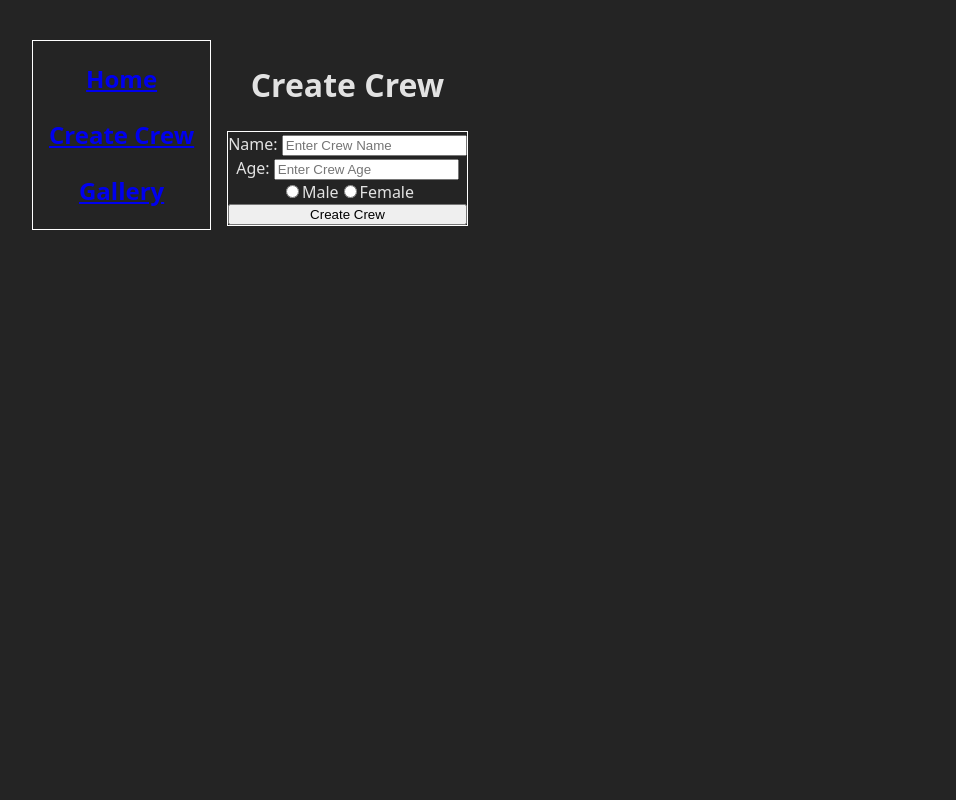
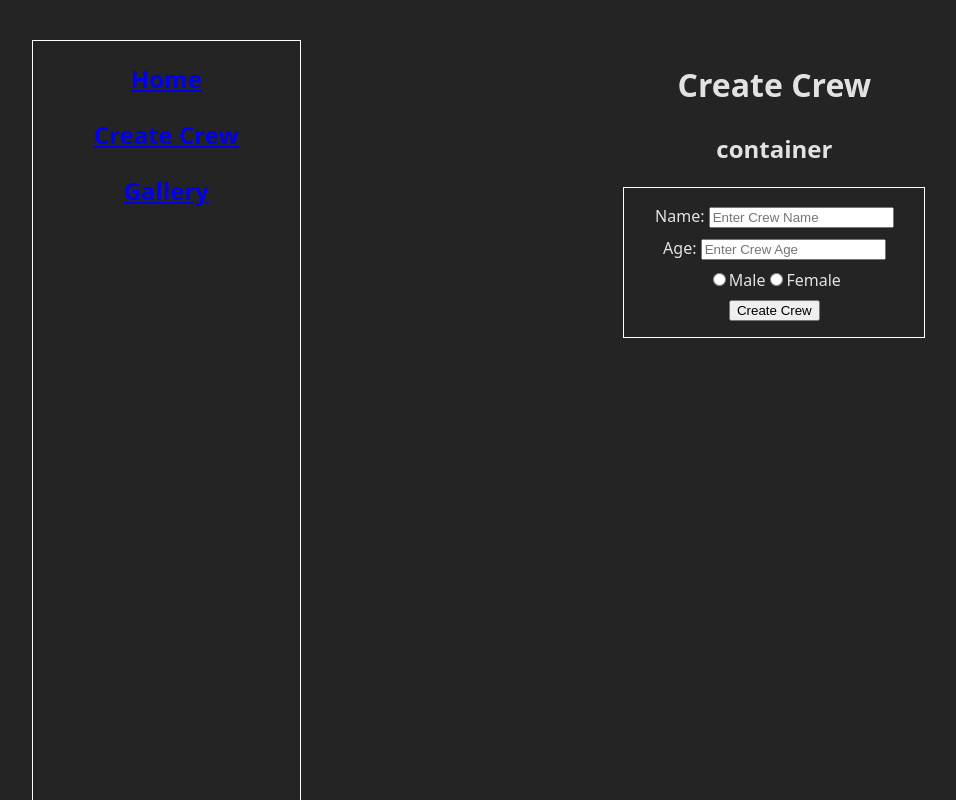
Before and after one commit to Stanbkrylix/crewmate-create-supabase, a React (Vite) app: page /creation in a window 1280 px wide. Shown: the top 800 px of the page, without its empty margins (8-964 px from the left). Built offline with nearby package versions, Linux system fonts and the light colour scheme.

Commit message:
simple add to array

```diff
--- a/src/App.css
+++ b/src/App.css
@@ -12,9 +12,43 @@
 .menu-container {
     border: 1px solid white;
     padding: 0 1rem;
+    width: 20%;
+}
+
+.page-container {
+    width: 78%;
+}
+
+/* Home */
+.home {
+    height: 100vh;
+}
+
+/* Create container */
+.create-container {
+    margin: auto 0;
+    width: 100%;
+}
+.create-card-container {
+    /* margin: auto 0; */
+    height: 100vh;
 }
 .card {
     display: flex;
     border: 1px solid white;
     flex-direction: column;
+    padding: 1rem 0;
+    width: 300px;
+    /* align-content: center; */
+    align-items: center;
+    margin: 0 auto;
+    gap: 0.5rem;
 }
+.create-btn {
+    cursor: pointer;
+}
+
+/* Gallery */
+.gallery {
+    height: 100vh;
+}
--- a/src/App.jsx
+++ b/src/App.jsx
@@ -8,15 +8,36 @@ import "./App.css";
 // import
 
 function App() {
-    const [countArray, setCountArray] = useState([]);
+    const [dataArray, setDataArray] = useState([]);
+    function handleData() {
+        console.log(dataArray);
+    }
+
+    function addDataArray(data) {
+        setDataArray((prev) => [...prev, data]);
+        console.log(dataArray);
+    }
 
     return (
         <BrowserRouter>
             <Routes>
                 <Route element={<Layout menu={<Menu />} />}>
                     <Route path="/" element={<Home />} />
-                    <Route path="/creation" element={<Creation />} />
-                    <Route path="/gallery" element={<Gallery />} />
+                    <Route
+                        path="/creation"
+                        element={
+                            <Creation
+                                data={dataArray}
+                                addDataArray={addDataArray}
+                            />
+                        }
+                    />
+                    <Route
+                        path="/gallery"
+                        element={
+                            <Gallery data={dataArray} handleData={handleData} />
+                        }
+                    />
                     {/* <Route path="/recipe/:id" element={<FoodRecipe />} /> */}
                     <Route path="*" element={<div>Not Found</div>} />
                 </Route>
--- a/src/Pages/Creation.jsx
+++ b/src/Pages/Creation.jsx
@@ -1,9 +1,32 @@
-function Creation() {
-    // const []
+import { useState } from "react";
+
+function Creation({ data, addDataArray }) {
+    const [inputObject, setInputObject] = useState({
+        name: "",
+        age: "",
+        gender: "",
+    });
+
+    function handleChange(e) {
+        const { name, value } = e.target;
+        setInputObject((prev) => ({ ...prev, [name]: value }));
+    }
+
+    function addToData() {
+        if (!inputObject.name || !inputObject.age || !inputObject.gender) {
+            alert("Please Fill out every thing");
+            return;
+        }
+
+        addDataArray(inputObject);
+        setInputObject({ name: "", age: "", gender: "" });
+    }
+
     return (
         <div className="create-container">
             <h1>Create Crew</h1>
             <div className="create-card-container">
+                <h2>container</h2>
                 <div className="card">
                     <label htmlFor="">
                         Name:{" "}
@@ -11,6 +34,8 @@ function Creation() {
                             name="name"
                             type="text"
                             placeholder="Enter Crew Name"
+                            value={inputObject.name}
+                            onChange={handleChange}
                         />
                     </label>
                     <label htmlFor="">
@@ -19,11 +44,19 @@ function Creation() {
                             name="age"
                             type="number"
                             placeholder="Enter Crew Age"
+                            value={inputObject.age}
+                            onChange={handleChange}
                         />
                     </label>
                     <div className="gender-radios">
                         <label htmlFor="">
-                            <input name="gender" type="radio" value="male" />
+                            <input
+                                name="gender"
+                                type="radio"
+                                value="male"
+                                checked={inputObject.gender === "male"}
+                                onChange={handleChange}
+                            />
                             Male
                         </label>
                         <label htmlFor="">
@@ -31,11 +64,15 @@ function Creation() {
                                 name="gender"
                                 type="radio"
                                 value={"female"}
+                                checked={inputObject.gender === "female"}
+                                onChange={handleChange}
                             />
                             Female
                         </label>
                     </div>
-                    <button className="create-btn">Create Crew</button>
+                    <button className="create-btn" onClick={addToData}>
+                        Create Crew
+                    </button>
                 </div>
             </div>
         </div>
--- a/src/Pages/Gallery.jsx
+++ b/src/Pages/Gallery.jsx
@@ -1,6 +1,6 @@
 function Gallery() {
     return (
-        <div>
+        <div className="gallery">
             <h1>Gallery</h1>
         </div>
     );
--- a/src/Pages/Home.jsx
+++ b/src/Pages/Home.jsx
@@ -1,6 +1,6 @@
 function Home() {
     return (
-        <div>
+        <div className="home">
             <h1>Home</h1>
         </div>
     );
```
